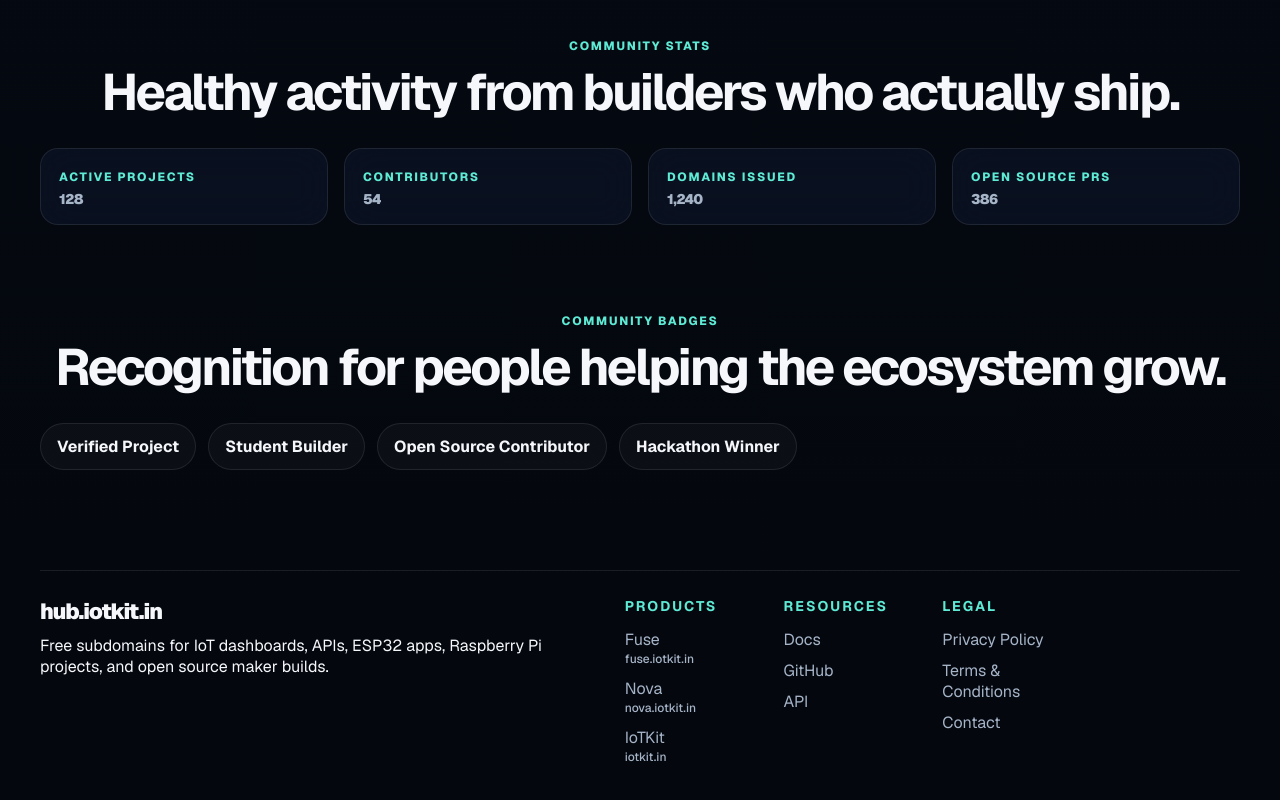
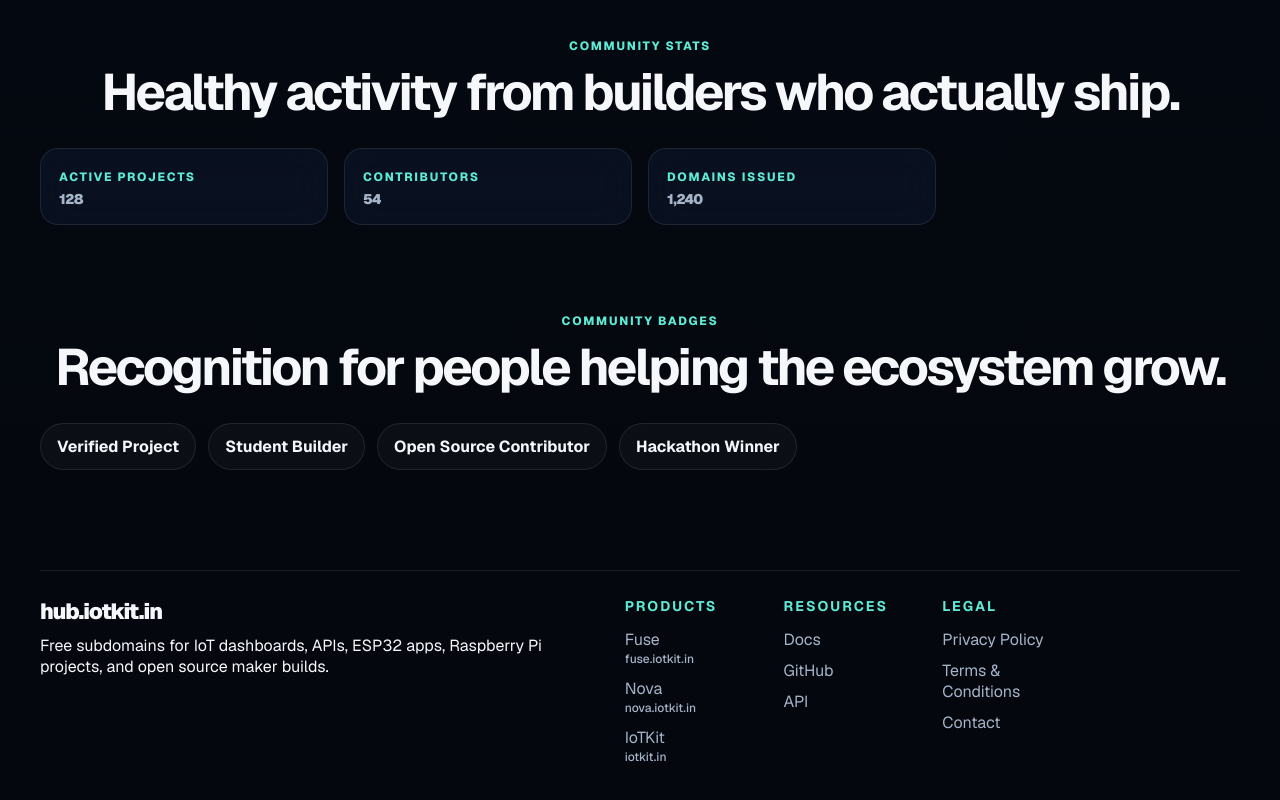
Before and after one commit to iotkit-in/hub.iotkit.in, a Next.js app: page / in a window 1280 px wide. Shown: the part 3748-4548 px from the top of the page. Built offline with nearby package versions, Linux system fonts and the light colour scheme.

Commit message:
chore: hide 'Open Source PRs' stat (commented out)

```diff
--- a/app/site-content.js
+++ b/app/site-content.js
@@ -29,7 +29,8 @@
   { label: "Active Projects", value: "128" },
   { label: "Contributors", value: "54" },
   { label: "Domains Issued", value: "1,240" },
-  { label: "Open Source PRs", value: "386" },
+  // Temporarily hidden per request
+  // { label: "Open Source PRs", value: "386" },
 ];
 
 export const howItWorks = [
```
Also changed, not shown: 1 other file (tests, documents, lock files or other folders).
